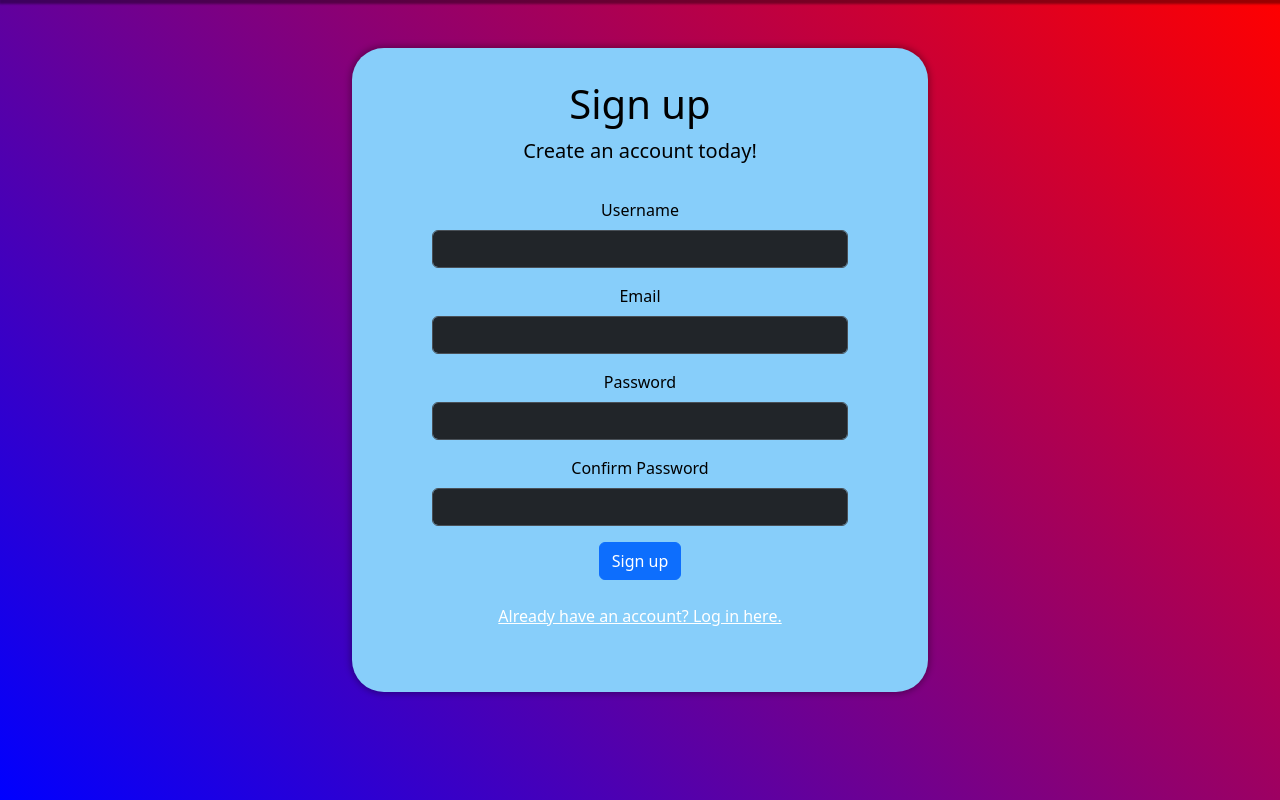
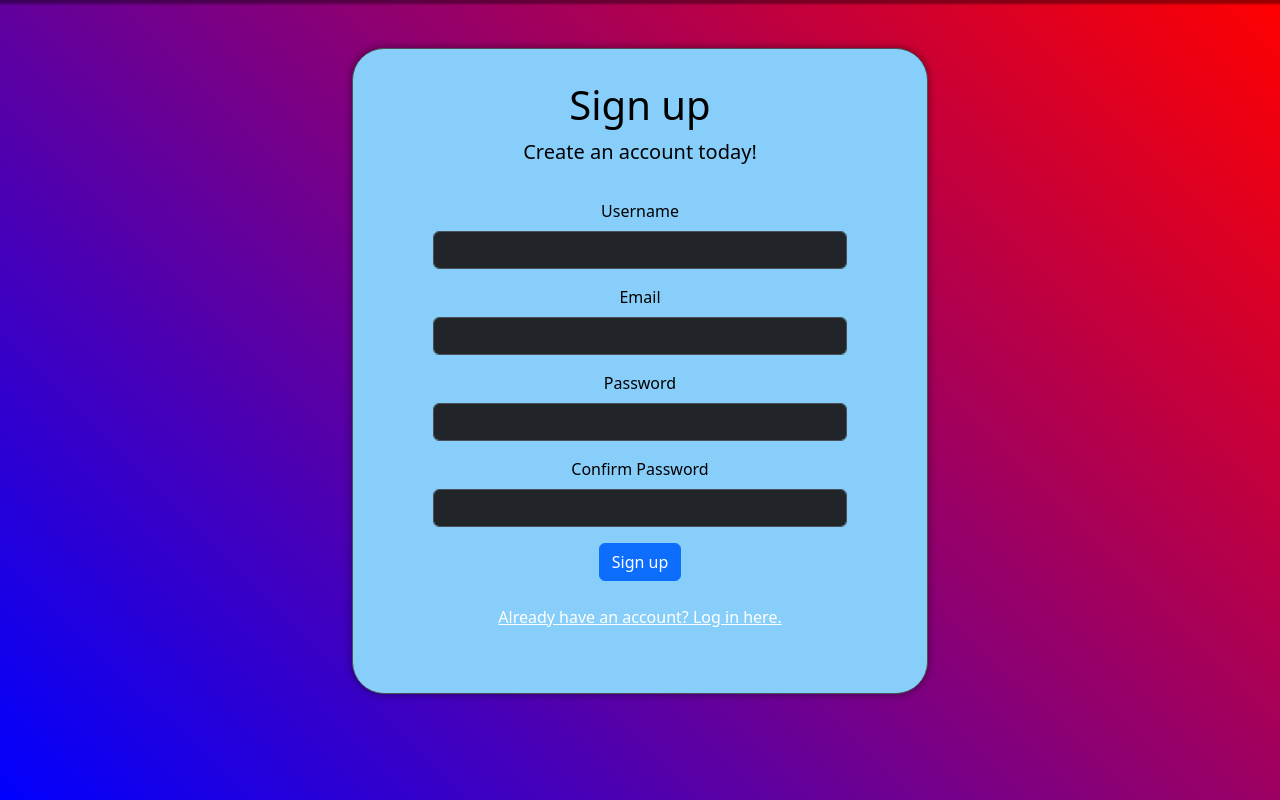
Before and after one commit to TobyJWalker/animal-tracker, a Flask app: page /signup in a window 1280 px wide. Shown: the part 54-854 px from the top of the page. Run offline with Flask 3, Linux system fonts and the light colour scheme.

Commit message:
Minor border changes

```diff
--- a/templates/login.html
+++ b/templates/login.html
@@ -3,7 +3,7 @@
 {% block title %}Login{% endblock %}
 
 {% block content %}
-    <div class="container-sm" style="margin-top:2rem;padding:0 5rem 4rem 5rem;color:black;background-color:lightskyblue;border-radius:2rem;max-width:36rem;box-shadow:0px 0px 6px 2px rgba(0,0,0,0.3);">
+    <div class="container-sm border" style="border-width:3px;margin-top:2rem;padding:0 5rem 4rem 5rem;color:black;background-color:lightskyblue;border-radius:2rem;max-width:36rem;box-shadow:0px 0px 6px 2px rgba(0,0,0,0.3);">
         <form action="/login" method="post">
             <div class="container-fluid" style="padding-bottom:1rem;padding-top:2rem;color:black;">
                 <h1>Login</h1>
--- a/templates/signup.html
+++ b/templates/signup.html
@@ -3,7 +3,7 @@
 {% block title %}Sign Up{% endblock %}
 
 {% block content %}
-    <div class="container-sm" style="margin-top:2rem;padding:0 5rem 4rem 5rem;color:black;background-color:lightskyblue;border:2px;border-radius:2rem;max-width:36rem;box-shadow:0px 0px 6px 2px rgba(0,0,0,0.3);">
+    <div class="container-sm border" style="border-width:3px;margin-top:2rem;padding:0 5rem 4rem 5rem;color:black;background-color:lightskyblue;border:2px;border-radius:2rem;max-width:36rem;box-shadow:0px 0px 6px 2px rgba(0,0,0,0.3);">
         <form action="/signup" method="post">
             <div class="container-fluid" style="padding-bottom:1rem;padding-top:2rem;color:black;">
                 <h1>Sign up</h1>
```
